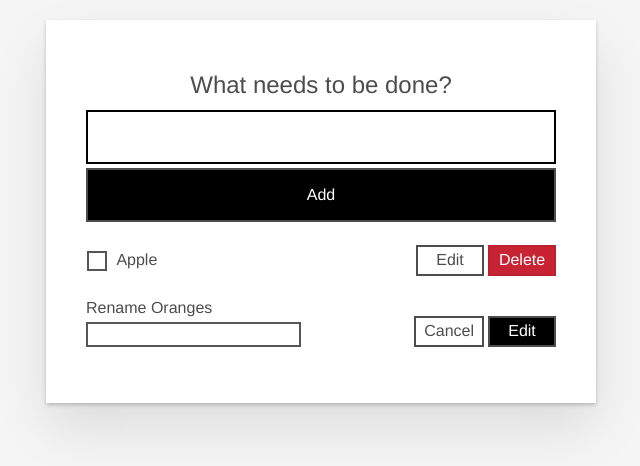
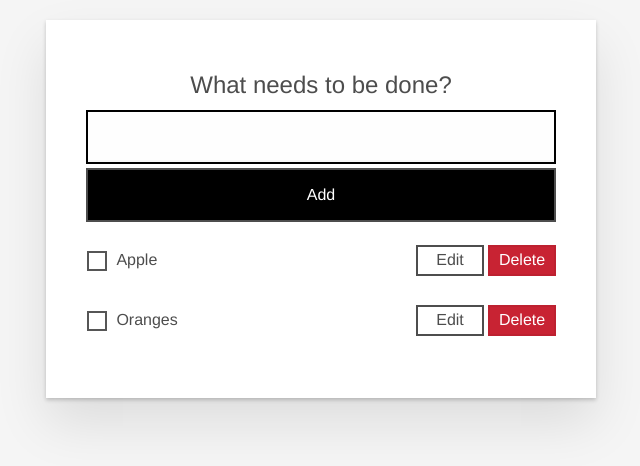
Before and after one commit to dengeist/moz-todo-react, a React (Create React App) app: page / in a window 1280 px wide. Shown: the top 466 px of the page, without its empty margins (319-959 px from the left). Built offline with nearby package versions, Linux system fonts and the light colour scheme.

Commit message:
Allow toggling both ways

```diff
--- a/src/components/App.js
+++ b/src/components/App.js
@@ -11,7 +11,7 @@ const DATA = [
     checked: false,
     isEditing: false
   },
-  { id: "002", name: "Oranges", checked: false, isEditing: true }
+  { id: "002", name: "Oranges", checked: false, isEditing: false }
 ];
 
 function createTodo(name) {
@@ -51,6 +51,14 @@ class App extends React.Component {
       }))
     });
   };
+  handleToggleTodoEditing = id => {
+    this.setState({
+      todos: this.state.todos.map(t => ({
+        ...t,
+        isEditing: t.id === id && !t.isEditing
+      }))
+    });
+  };
   render() {
     return (
       <div className="todoapp">
@@ -61,6 +69,7 @@ class App extends React.Component {
               {...d}
               key={d.id}
               onToggleTodoComplete={this.handleToggleTodoComplete}
+              onToggleTodoEditing={this.handleToggleTodoEditing}
               onDeleteTodo={this.handleDeleteTodo}
             />
           ))}
--- a/src/components/Todo.js
+++ b/src/components/Todo.js
@@ -13,7 +13,11 @@ export default class Todo extends React.Component {
           <input id={uniq} className="todo-text" type="text" />
         </div>
         <div className="btn-group">
-          <button type="button" className="btn todo-cancel">
+          <button
+            type="button"
+            className="btn todo-cancel"
+            onClick={this.props.onToggleTodoEditing.bind(null, id)}
+          >
             Cancel
           </button>
           <button type="button" className="btn btn__primary todo-edit">
@@ -36,7 +40,11 @@ export default class Todo extends React.Component {
           </label>
         </div>
         <div className="btn-group">
-          <button type="button" className="btn todo-edit">
+          <button
+            type="button"
+            className="btn todo-edit"
+            onClick={this.props.onToggleTodoEditing.bind(null, id)}
+          >
             Edit
           </button>
           <button
```
